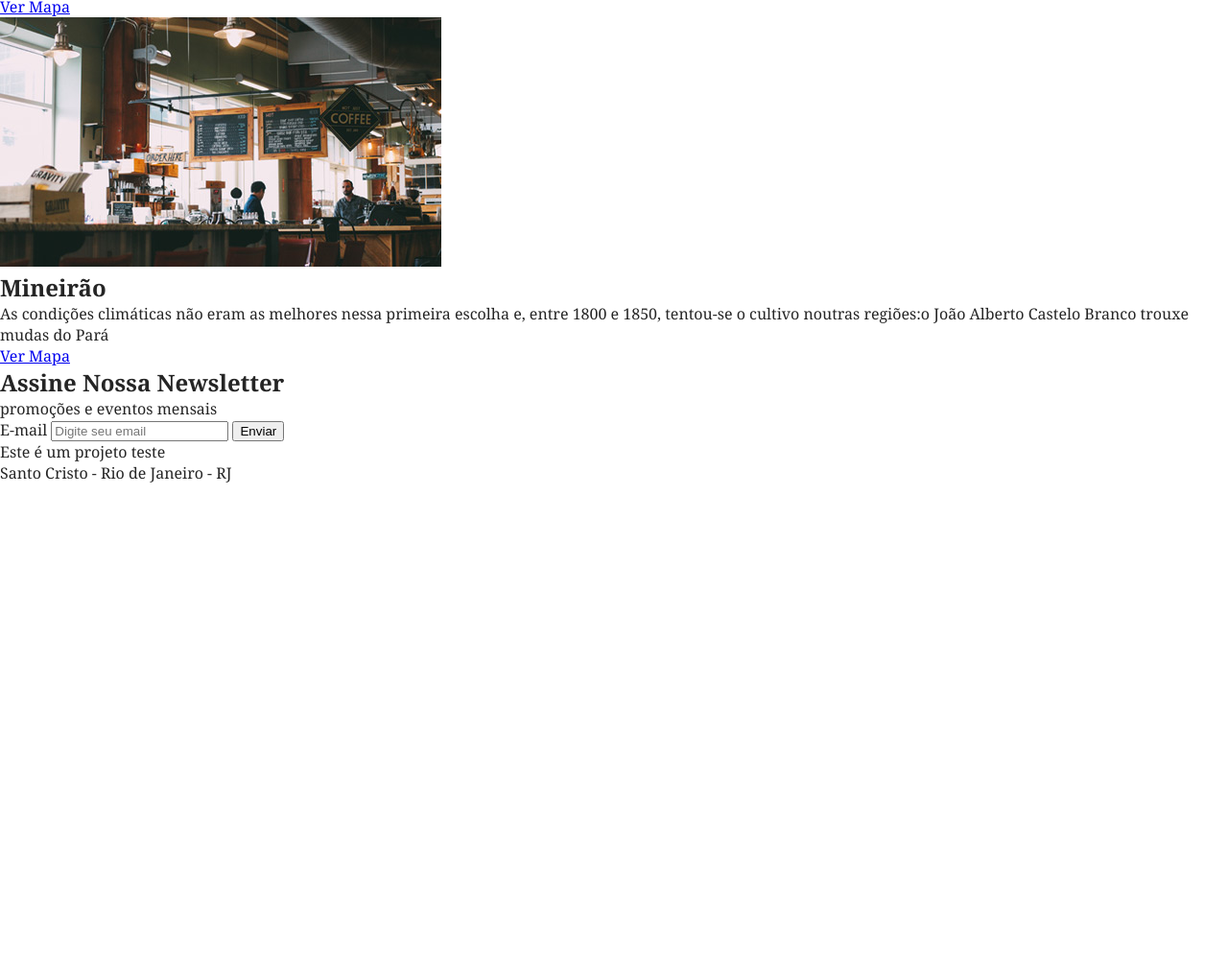
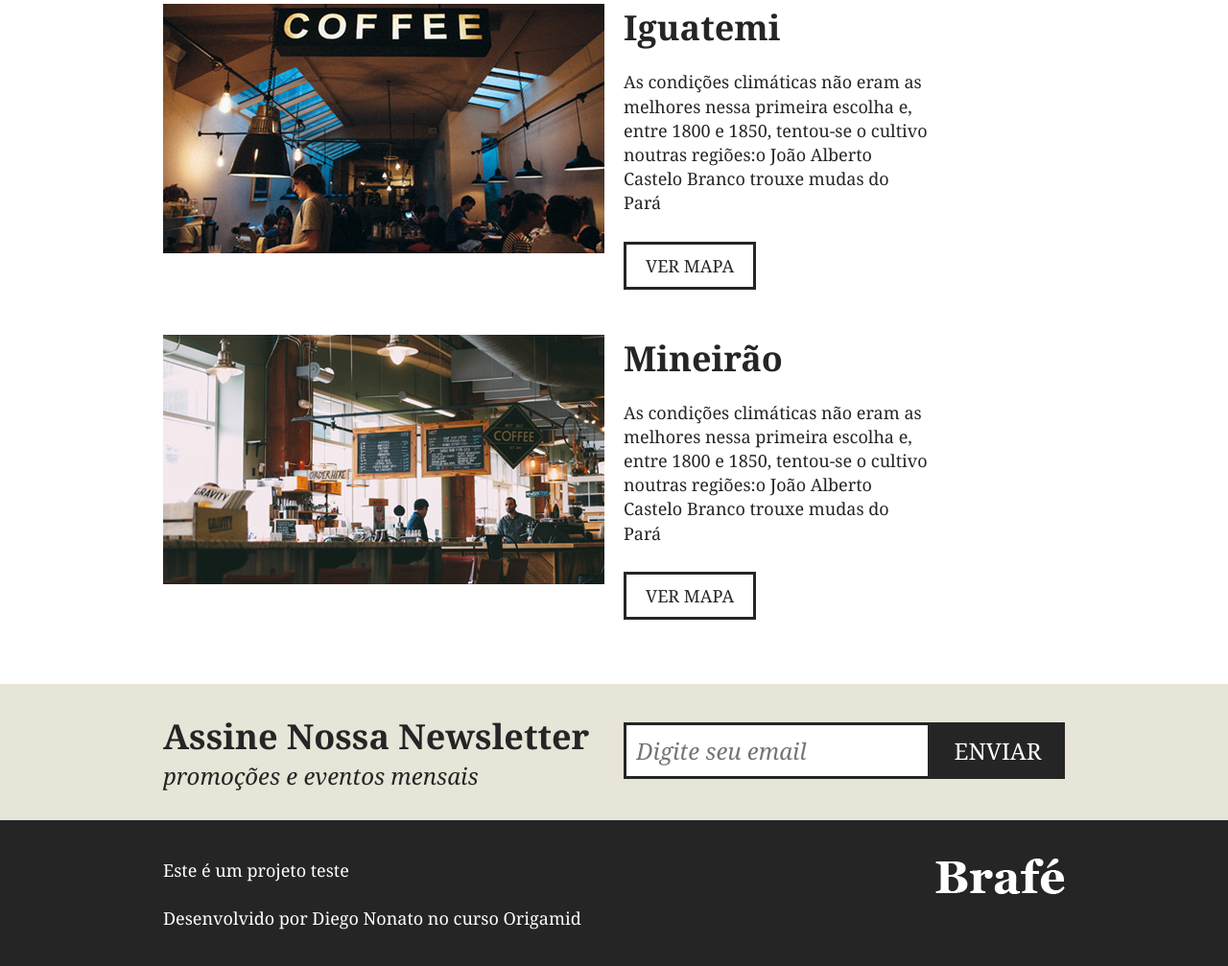
Before and after one commit to nonatodiego/Brafe-puro, a plain HTML site: page index.html in a window 1280 px wide. Shown: the part 2196-3203 px from the top of the page at 96% size. Before the commit the page ends 2742 px from the top, so only its background shows below. Drawn offline with Linux system fonts and the light colour scheme.

Commit message:
end of the site

```diff
--- a/css/style.css
+++ b/css/style.css
@@ -8,6 +8,10 @@ body, h1, h2, h3, p, ul {
 body {
 	font-family: Georgia, serif;
 	color: #252525;
+}
+
+* {
+	box-sizing: border-box;
 }
 
 /* Menu */
@@ -136,3 +140,231 @@ a.menu-logo {
 	margin: 20px auto;
 	max-width: 460px;
 }
+
+/* Produtos */
+
+.produtos {
+	background-color: #e7e4d8;
+	padding: 60px 0;
+	border-top: 3px solid #d6d3c8;
+	border-bottom: 3px solid #d6d3c8;
+}
+
+.produtos-container {
+	max-width: 960px;
+	margin: 0 auto;
+}
+
+.produtos-container::before, .produtos-container::after {
+	content: '';
+	display: table;
+	clear: both;
+}
+
+.produtos-item {
+	width: 300px;
+	float: left;
+	margin: 0 10px 20px 10px;
+}
+
+.produtos-item h2 {
+	text-align: center;
+	font-size: 2.25em;
+	margin-bottom: 20px;
+}
+
+.produtos-item h2::before {
+	content: '';
+	display: block;
+	width: 100px;
+	height: 100px;
+	background-color: currentColor;
+	border-radius: 50%;
+	margin: 20px auto;
+	border: 5px solid  #e7e4d8;
+	box-shadow: 0 0 0 10px currentColor;
+}
+
+h2.produtos-paulista::before {
+	color: #492901;
+}
+
+h2.produtos-carioca::before {
+	color: #c17139;
+}
+
+h2.produtos-mineiro::before {
+	color: #d7a54d;
+}
+
+
+.produtos-item p {
+	font-size: 0.875em;
+	line-height: 1.4em;
+}
+
+.produtos-btn {
+	width: 180px;
+	border: 3px solid;
+	color: #252525;
+	text-decoration: none;
+	display: block;
+	font-size: 1.125em;
+	font-weight: bold;
+	text-transform: uppercase;
+	text-align: center;
+	padding: 15px 0;
+	margin: 20px auto 0 auto;
+}
+
+/* Locais */
+
+.locais {
+	max-width: 960px;
+	margin: 0 auto;
+	padding: 20px 0;
+}
+
+.locais-item {
+	clear: both;
+	margin: 60px auto;
+}
+
+.locais-item::after, .locais-item::before {
+	display: table;
+	content: '';
+	clear: both;
+}
+
+.locais-item img {
+	width: 460px;
+	display: block;
+	float: left;
+	margin: 0 10px;
+}
+
+.locais-item > div {
+	width: 460px;
+	float: left;
+	margin: 0 10px;
+}
+
+.locais-item h2 {
+	font-size: 2.25em;
+	margin-bottom: 20px;
+}
+
+.locais-item p {
+	font-size: 1.125em;
+	line-height: 1.4em;
+	max-width: 320px;
+	margin-bottom: 40px;
+}
+
+.locais-item a {
+	font-size: 1.125em;
+	text-transform: uppercase;
+	text-decoration: none;
+	border: 3px solid;
+	color: #252525;
+	padding: 10px 20px;
+}
+
+/* Assine Newsletter */
+
+.assine {
+	background-color: #e7e4d8;
+	padding: 30px 0;
+}
+
+.assine-container {
+	max-width: 960px;
+	margin: 0 auto;
+}
+
+.assine-container::after, .assine-container::before {
+	content: '';
+	display: table;
+	clear: both;
+}
+
+.assine-info {
+	width: 460px;
+	margin: 0 10px;
+	float: left;
+}
+
+.assine-info h2 {
+	font-size: 2.25em;
+}
+
+.assine-info p {
+	font-size: 1.5em;
+	font-style: italic;
+}
+
+.assine form {
+	width: 460px;
+	margin: 10px 10px 0 10px;
+	float: left;
+}
+
+.assine form label {
+	display: none;
+}
+
+.assine input {
+	width: 320px;
+	border: 3px solid #252525;
+	background-color: none;
+	font-size: 1.5em;
+	font-style: italic;
+	font-family: Georgia, serif;
+	padding: 10px;
+	float: left;
+}
+
+.assine button {
+	background-color: #252525;
+	border: none;
+	font-family: Georgia, serif;
+	text-transform: uppercase;
+	font-size: 1.5em;
+	width: 140px;
+	padding: 13px 0;
+	color: #fff;
+	cursor: pointer;
+}
+
+
+/* Footer */
+
+.footer {
+	background-color: #252525;
+	padding: 40px 0;
+}
+
+.footer-container {
+	max-width: 960px;
+	margin: 0 auto;
+}
+
+.footer-container::after, .footer-container::before {
+	content: '';
+	display: table;
+	clear: both;
+}
+
+.footer p {
+	color: #fff;
+	float: left;
+	margin: 0 10px;
+	font-size: 1.125em;
+	line-height: 1.4em;
+}
+
+.footer img {
+	float: right;
+	margin: 0 10px;
+	display: block;
+}
--- a/index.html
+++ b/index.html
@@ -43,26 +43,26 @@
 		</p>
 	</section>
 
-	<section>
-		<div>
-			<div>
-				<h2>Paulista</h2>
+	<section class="produtos">
+		<div class="produtos-container">
+			<div class="produtos-item">
+				<h2 class="produtos-paulista">Paulista</h2>
 				<p>As condições climáticas não eram as melhores nessa primeira escolha e, entre 1800 e 1850, tentou-se o cultivo noutras regiões:o João Alberto Castelo Branco trouxe mudas do Pará</p>
 			</div>
-			<div>
-				<h2>Carioca</h2>
+			<div class="produtos-item">
+				<h2 class="produtos-carioca">Carioca</h2>
 				<p>As condições climáticas não eram as melhores nessa primeira escolha e, entre 1800 e 1850, tentou-se o cultivo noutras regiões:o João Alberto Castelo Branco trouxe mudas do Pará</p>
 			</div>
-			<div>
-				<h2>Mineiro</h2>
+			<div class="produtos-item">
+				<h2 class="produtos-mineiro">Mineiro</h2>
 				<p>As condições climáticas não eram as melhores nessa primeira escolha e, entre 1800 e 1850, tentou-se o cultivo noutras regiões:o João Alberto Castelo Branco trouxe mudas do Pará</p>
 			</div>
 		</div>
-		<a href="#">Saiba Mais</a>
+		<a class = "produtos-btn" href="#">Saiba Mais</a>
 	</section>
 
-	<section>
-		<div>
+	<section class="locais">
+		<div class="locais-item">
 			<img src="img/botafogo.jpg" alt="Brafé unidade botafogo">
 			<div>
 				<h2>Botafogo</h2>
@@ -71,7 +71,7 @@
 			</div>
 		</div>
 
-		<div>
+		<div class="locais-item">
 			<img src="img/iguatemi.jpg" alt="Brafé unidade iguatemi">
 			<div>
 				<h2>Iguatemi</h2>
@@ -80,7 +80,7 @@
 			</div>
 		</div>
 
-		<div>
+		<div class="locais-item">
 			<img src="img/mineirao.jpg" alt="Brafé unidade mineirão">
 			<div>
 				<h2>Mineirão</h2>
@@ -88,12 +88,13 @@
 				<a href="#">Ver Mapa</a>
 			</div>
 		</div>
-
 	</section>
 
-	<section>
-		<div>
-			<div>
+
+
+	<section class="assine">
+		<div class="assine-container">
+			<div class="assine-info">
 				<h2>Assine Nossa Newsletter</h2>
 				<p>promoções e eventos mensais</p>
 			</div>
@@ -105,9 +106,9 @@
 		</div>
 	</section>
 
-	<footer>
-		<div>
-			<p>Este é um projeto teste<br> Santo Cristo - Rio de Janeiro - RJ</p>
+	<footer class="footer">
+		<div class="footer-container">
+			<p>Este é um projeto teste<br><br>Desenvolvido por Diego Nonato no curso Origamid</p>
 			<img src="img/brafe.png" alt="Brafé">
 		</div>
 	</footer>
```
